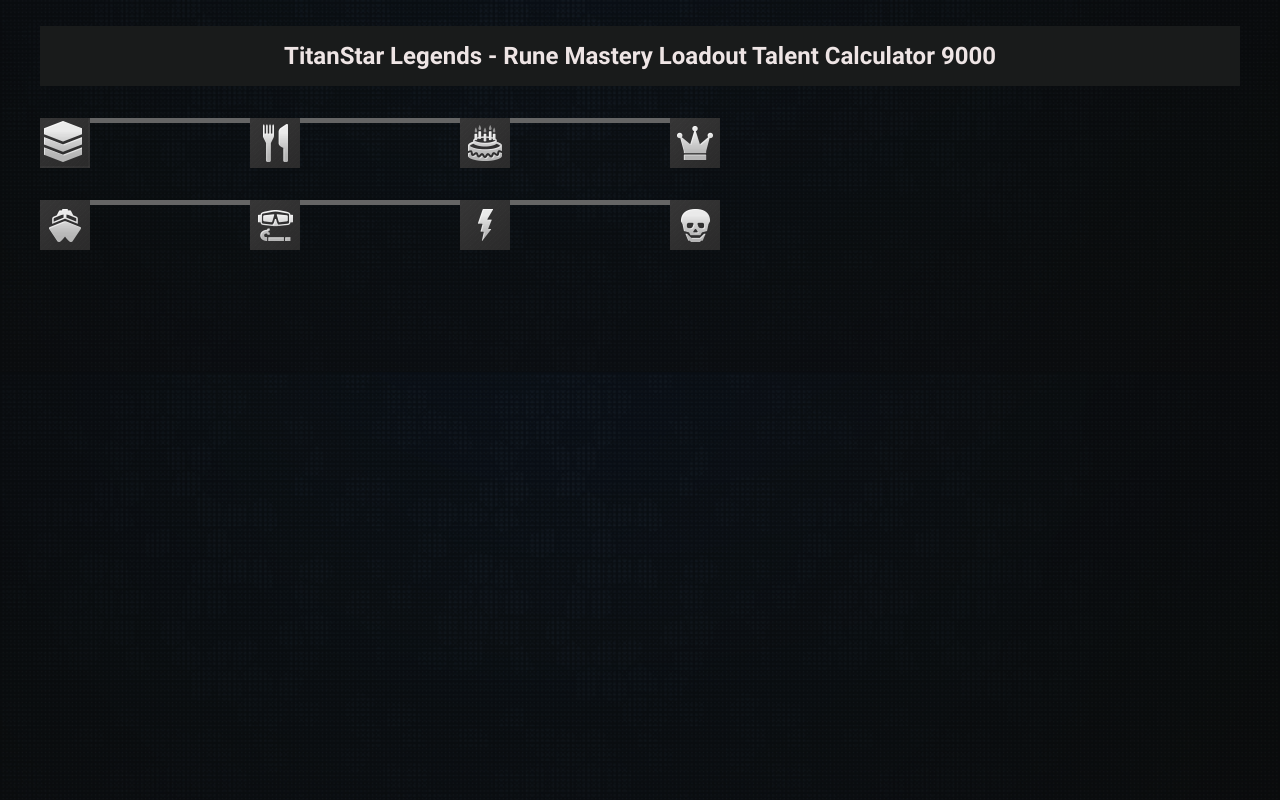
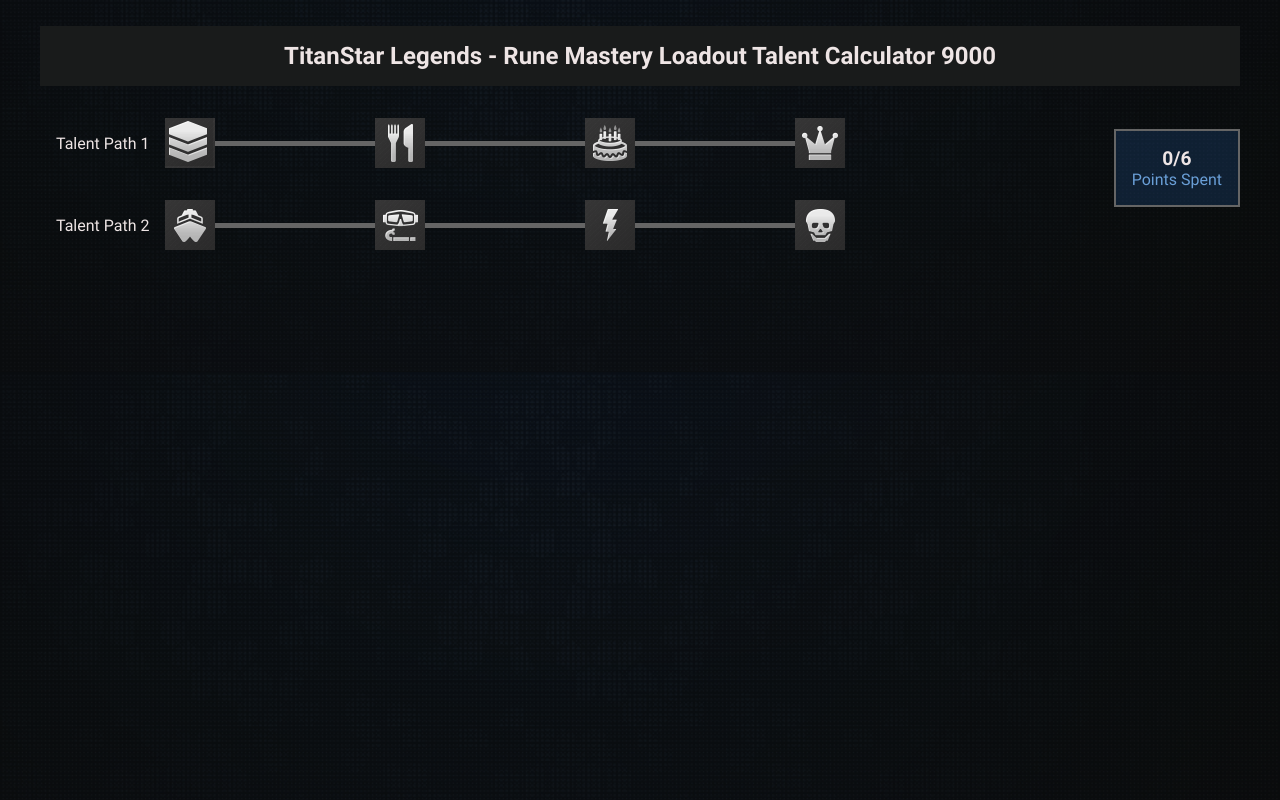
Before and after one commit to DanyGal84/front-end-developer-challenge, a React (Create React App) app: page / in a window 1280 px wide. Built offline with nearby package versions, Linux system fonts and the light colour scheme.

Commit message:
Button functionality and score change

```diff
--- /dev/null
+++ b/src/components/ScoreBox/index.tsx
@@ -0,0 +1,16 @@
+import React from "react";
+import styles from './styles.module.scss';
+
+interface ScorBoxProps {
+  maxPoints: number;
+  pointsSpent: number;
+}
+
+const ScoreBox: React.FC<ScorBoxProps> = ( { maxPoints, pointsSpent }) => (
+  <div className={styles.container}>
+    <p className={styles.score}>{pointsSpent}/{maxPoints}</p>
+    <p className={styles.spent}>Points Spent</p>
+  </div>
+);
+
+export default ScoreBox;
--- /dev/null
+++ b/src/components/ScoreBox/styles.module.scss
@@ -0,0 +1,15 @@
+@import '../../styles/settings';
+
+.container {
+  text-align: center;
+  padding: 1rem;
+  border: 2px solid $dark-grey;
+  background: rgba(42, 112, 200, 0.2);
+  .score {
+    font-weight: 700;
+    font-size: 1.2rem;
+  }
+  .spent {
+    color: $light-blue;
+  }
+}
--- a/src/components/TalentPath/index.tsx
+++ b/src/components/TalentPath/index.tsx
@@ -3,11 +3,13 @@
 import styles from './styles.module.scss';
 
 interface TalentPathProps {
-  children: ReactNode
+  children: ReactNode;
+  pathNumber: string;
 }
 
-const TalentPath: React.FC<TalentPathProps> = ( { children }) => (
+const TalentPath: React.FC<TalentPathProps> = ( { children, pathNumber }) => (
   <div className={styles.container}>
+    <p>Talent Path {pathNumber}</p>
     {children}
   </div>
 );
--- a/src/components/TalentPath/styles.module.scss
+++ b/src/components/TalentPath/styles.module.scss
@@ -5,5 +5,9 @@
   display: flex;
   flex-flow: row wrap;
   justify-content: flex-start;
+  align-items: center;
   margin-top: 2rem;
+  p {
+    margin: 0 1rem 0 1rem
+  }
 }
--- a/src/components/Talents/index.tsx
+++ b/src/components/Talents/index.tsx
@@ -1,13 +1,22 @@
-import React from "react";
+import React, { useState } from "react";
 import './styles.scss';
 
 interface ButtonProps {
-  onClick: () => void;
   className: string;
 }
 
-const SpriteButton: React.FC<ButtonProps> = ({ onClick, className }) => (
-  <button className={`sprite-button ${className}`} onClick={onClick}></button>
-);
+const SpriteButton: React.FC<ButtonProps> = ({ className }) => {
+  const [active, setActive] = useState(false);
+
+  const onAddTalent = () => {
+    setActive(!active);
+  }
+
+
+  return (
+    <button className={`sprite-button ${className} ${active ? 'selected' : ''}`} onClick={onAddTalent}></button>
+  );
+}
+
 
 export default SpriteButton;
--- a/src/components/Talents/styles.scss
+++ b/src/components/Talents/styles.scss
@@ -11,72 +11,63 @@
 
 .button-weight {
   background-position: -2px -2px; /* Adjust based on the icon's position in the sprite */
-}
-
-.button-weight .selected {
+  &.selected {
     background-position: -2px -52px; /* Adjust based on the icon's position in the sprite */
     border: 2px solid $navy;
   }
-
+}
 .button-food {
   background-position: -50px 0; /* Adjust based on the icon's position in the sprite */
-}
-
-.button-food .selected {
+  &.selected {
     background-position: -52px -52px; /* Adjust based on the icon's position in the sprite */
     border: 2px solid $navy;
+  }
 }
 
 .button-birthday {
   background-position: -100px 0; /* Adjust based on the icon's position in the sprite */
-}
-
-.button-birthday .selected {
+  &.selected {
     background-position: -102px -52px; /* Adjust based on the icon's position in the sprite */
     border: 2px solid $navy;
+  }
 }
 
 .button-crown {
   background-position: -150px 0; /* Adjust based on the icon's position in the sprite */
-}
-
-.button-crown .selected {
+  &.selected {
     background-position: -152px -52px; /* Adjust based on the icon's position in the sprite */
     border: 2px solid $navy;
+  }
 }
 
 .button-ship {
   background-position: -200px 0; /* Adjust based on the icon's position in the sprite */
-}
-
-.button-ship .selected {
+  &.selected {
     background-position: -202px -52px; /* Adjust based on the icon's position in the sprite */
     border: 2px solid $navy;
+  }
 }
 
 .button-scubba {
   background-position: -250px 0; /* Adjust based on the icon's position in the sprite */
-}
-
-.button-scubba .selected {
+  &.selected {
     background-position: -252px -52px; /* Adjust based on the icon's position in the sprite */
     border: 2px solid $navy;
+  }
 }
 
 .button-lightning {
   background-position: -300px 0; /* Adjust based on the icon's position in the sprite */
-}
-
-.button-lightning .selected {
+  &.selected {
     background-position: -302px -52px; /* Adjust based on the icon's position in the sprite */
     border: 2px solid $navy;
+  }
 }
 
 .button-skull {
   background-position: -350px 0; /* Adjust based on the icon's position in the sprite */
-}
-
-.button-skull .selected {
+  &.selected {
     background-position: -352px -52px; /* Adjust based on the icon's position in the sprite */
     border: 2px solid $navy;
   }
+}
--- a/src/containers/Home/Home.tsx
+++ b/src/containers/Home/Home.tsx
@@ -1,35 +1,103 @@
-import React from 'react';
+import React, { useState } from 'react';
 import Title from '../../components/Title';
 import TalentPath from '../../components/TalentPath';
 import SpriteButton from '../../components/Talents';
 import PathBar from '../../components/PathBar';
+import ScoreBox from '../../components/ScoreBox';
 import styles from './styles.module.scss';
 
+interface SpriteObject {
+  id: string;
+  spriteName: string;
+  last: boolean;
+  selected: boolean;
+}
+
 const HomePage: React.FC = () => {
+  const [maxPoints] = useState(6)
+  const [pointsSpent, setPointsSpent] = useState(0);
+
+
+  const pathData = [
+    {
+      pathId: 1,
+      pathNumber: '1',
+      sprites: [
+        {
+          id: 't1',
+          spriteName: 'button-weight',
+          last: false
+        },
+        {
+          id: 't2',
+          spriteName: 'button-food',
+          last: false
+        },
+        {
+          id: 't3',
+          spriteName: 'button-birthday',
+          last: false,
+          selected: false,
+        },
+        {
+          id: 't4',
+          spriteName: 'button-crown',
+          last: true
+        }
+      ]
+    },
+    {
+      pathId: 2,
+      pathNumber: '2',
+      sprites: [
+        {
+          id: 't5',
+          spriteName: 'button-ship',
+          last: false
+        },
+        {
+          id: 't6',
+          spriteName: 'button-scubba',
+          last: false
+        },
+        {
+          id: 't7',
+          spriteName: 'button-lightning',
+          last: false
+        },
+        {
+          id: 't8',
+          spriteName: 'button-skull',
+          last: true
+        }
+      ]
+    }
+  ];
+
+  const onTalentClick = () => {
+    setPointsSpent(pointsSpent + 1);
+  };
+
   return (
     <div className={styles.container}>
       <Title text="TitanStar Legends - Rune Mastery Loadout Talent Calculator 9000" />
-      <TalentPath>
-        <SpriteButton className="button-weight" onClick={() => alert('Button 1 clicked!')}/>
-        <PathBar />
-        <SpriteButton className="button-food" onClick={() => alert('Button 2 clicked!')}/>
-        <PathBar />
-        <SpriteButton className="button-birthday" onClick={() => alert('Button 3 clicked!')}/>
-        <PathBar />
-        <SpriteButton className="button-crown" onClick={() => alert('Button 4 clicked!')}/>
-      </TalentPath>
-      <TalentPath>
-        <SpriteButton className="button-ship" onClick={() => alert('Button 1 clicked!')}/>
-        <PathBar />
-        <SpriteButton className="button-scubba" onClick={() => alert('Button 2 clicked!')}/>
-        <PathBar />
-        <SpriteButton className="button-lightning" onClick={() => alert('Button 3 clicked!')}/>
-        <PathBar />
-        <SpriteButton className="button-skull" onClick={() => alert('Button 4 clicked!')}/>
-      </TalentPath>
+      <div className={styles.pathContainer}>
+        <div className={styles.talentPath}>
+          {pathData.map((data) => (
+            <TalentPath key={data.pathId} pathNumber={data.pathNumber}>
+            {data.sprites.map((sprite) => (
+              <div key={sprite.id} className={styles.spriteButton} onClick={onTalentClick}>
+                <SpriteButton key={sprite.id} className={sprite.spriteName} />
+                {!sprite.last ? <PathBar /> : null}
+              </div>
+            ))}
+            </TalentPath>
+          ))}
+        </div>
+        <ScoreBox maxPoints={maxPoints} pointsSpent={pointsSpent} />
+      </div>
     </div>
   )
 }
 
-
 export default HomePage;
--- a/src/containers/Home/styles.module.scss
+++ b/src/containers/Home/styles.module.scss
@@ -1,8 +1,21 @@
 @import '../../styles/settings';
 
 .container {
-  @include module;
-  flex-direction: row;
-  flex-flow: row wrap;
-  justify-content: center;
+  h2 {
+    text-align: center;
+  }
+  .pathContainer {
+    display: flex;
+    flex-flow: row wrap;
+    justify-content: space-between;
+    align-items: center;
+
+    .talentPath {
+      .spriteButton {
+        display: flex;
+        flex-flow: row wrap;
+        align-items: center;
+      }
+    }
+  }
 }
--- a/src/styles/_settings.scss
+++ b/src/styles/_settings.scss
@@ -9,7 +9,7 @@
 $light: #eeE5e5;
 $white: #ffffff;
 $light-blue: #6a9fd7;
-$-dark-blue: #374f65;
+$dark-blue: #374f65;
 $navy: #007bff;
 $snow: #F1F1F1;
 $red: #CA0026;
```
Lines whose indentation alone changed are shown as unchanged.
